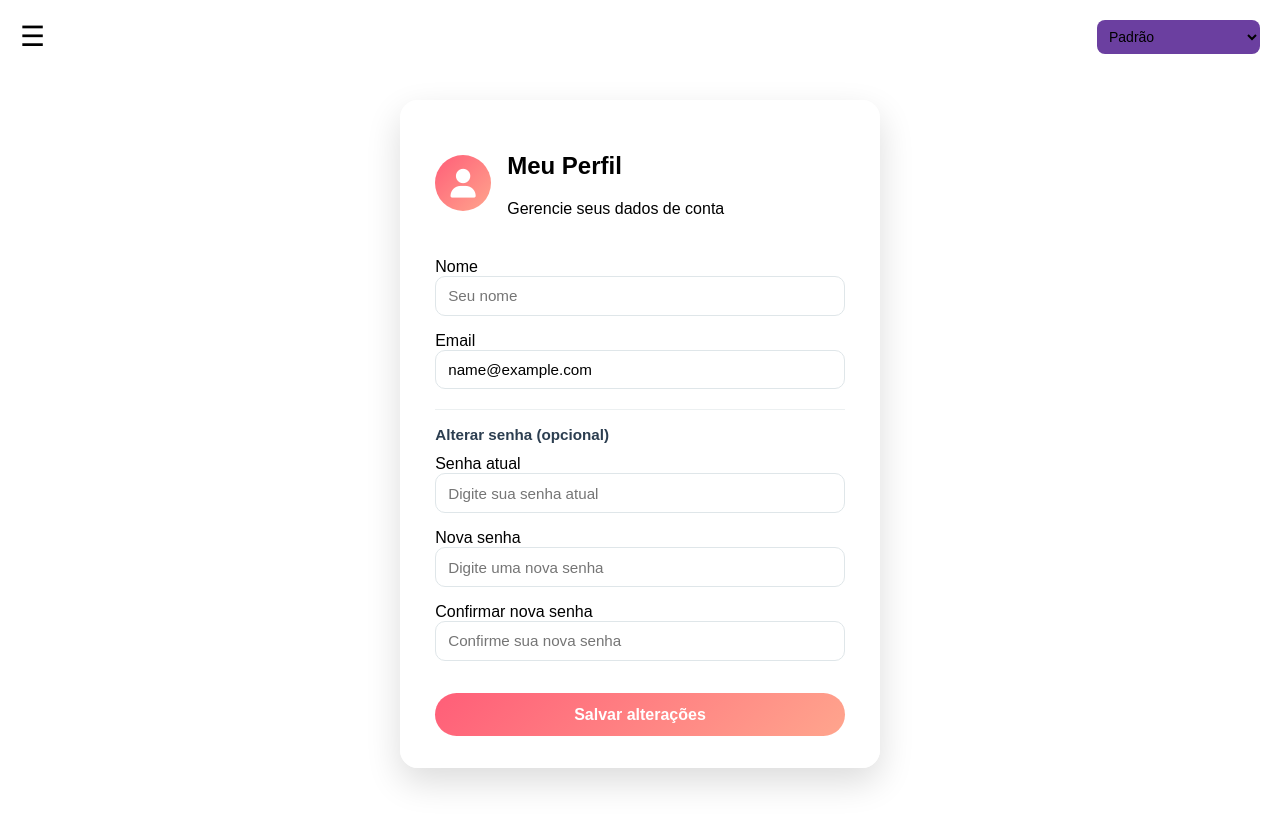
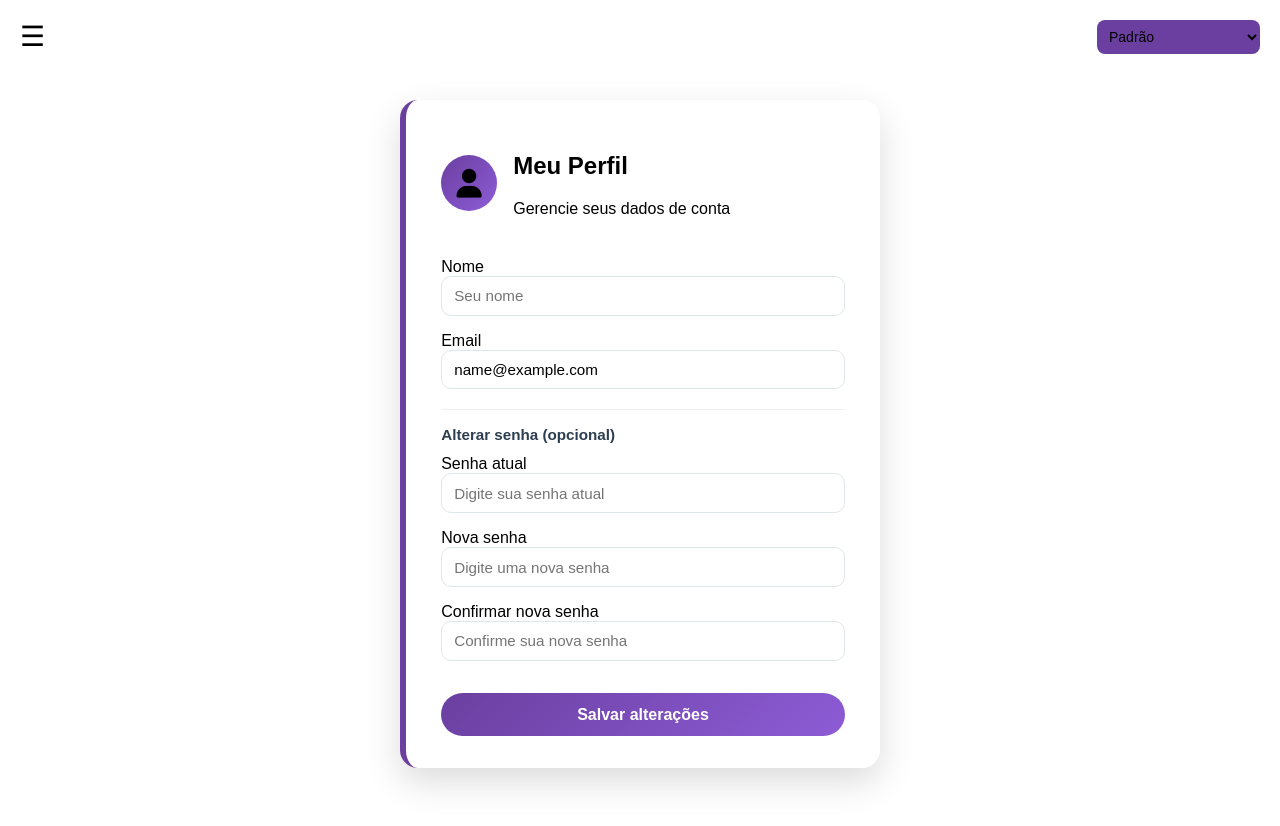
Before and after one commit to DanielBenderSantos/EcosDaCamaWeb, a plain HTML site: page perfil.html in a window 1280 px wide. Drawn offline with Linux system fonts and the light colour scheme; sample sign-in values are in the browser's storage.

Commit message:
ajuste no css das pagina perfil e novo sonho

```diff
--- a/assets/css/novo_sonho.css
+++ b/assets/css/novo_sonho.css
@@ -1,7 +1,7 @@
 .form-container {
     max-width: 700px;
     margin: 20px auto;
-    background: #ffffff;
+    background:  #ffffff17;;
     padding: 25px;
     border-radius: 12px;
     box-shadow: 0 0 10px rgba(0,0,0,0.1);
--- a/assets/css/perfil.css
+++ b/assets/css/perfil.css
@@ -10,13 +10,15 @@
 
 /* Card central */
 .perfil-card {
-  background: rgba(255, 255, 255, 0.92);
+  background:  #ffffff17;
   border-radius: 18px;
   box-shadow: 0 14px 35px rgba(0, 0, 0, 0.14);
   max-width: 480px;
   width: 100%;
   padding: 2rem 2.2rem;
   box-sizing: border-box;
+  border-left: 6px solid var(--primary-color,#6a0dad);
+
 }
 
 /* Cabeçalho */
@@ -25,18 +27,20 @@
   align-items: center;
   gap: 1rem;
   margin-bottom: 1.5rem;
+
 }
 
 .perfil-avatar {
   width: 56px;
   height: 56px;
   border-radius: 50%;
-  background: linear-gradient(135deg, #ff5e78, #ffa58d);
+  background: linear-gradient(135deg,var(--primary-color,#6a0dad),var(--secondary-color,#6a0dad));
   display: flex;
   align-items: center;
   justify-content: center;
-  color: #ffffff;
+  color:var( --text-color,#6a0dad);
   font-size: 1.8rem;
+
 }
 
 /* FORM */
@@ -44,6 +48,7 @@
   display: flex;
   flex-direction: column;
   margin-bottom: 1rem;
+
 }
 
 .input-group input {
@@ -77,7 +82,7 @@
   cursor: pointer;
   font-size: 1rem;
   font-weight: 600;
-  background: linear-gradient(135deg, #ff5e78, #ffa58d);
+  background: linear-gradient(135deg,var(--primary-color,#6a0dad),var(--secondary-color,#6a0dad));
   color: #ffffff;
   margin-top: 1rem;
 }
```
